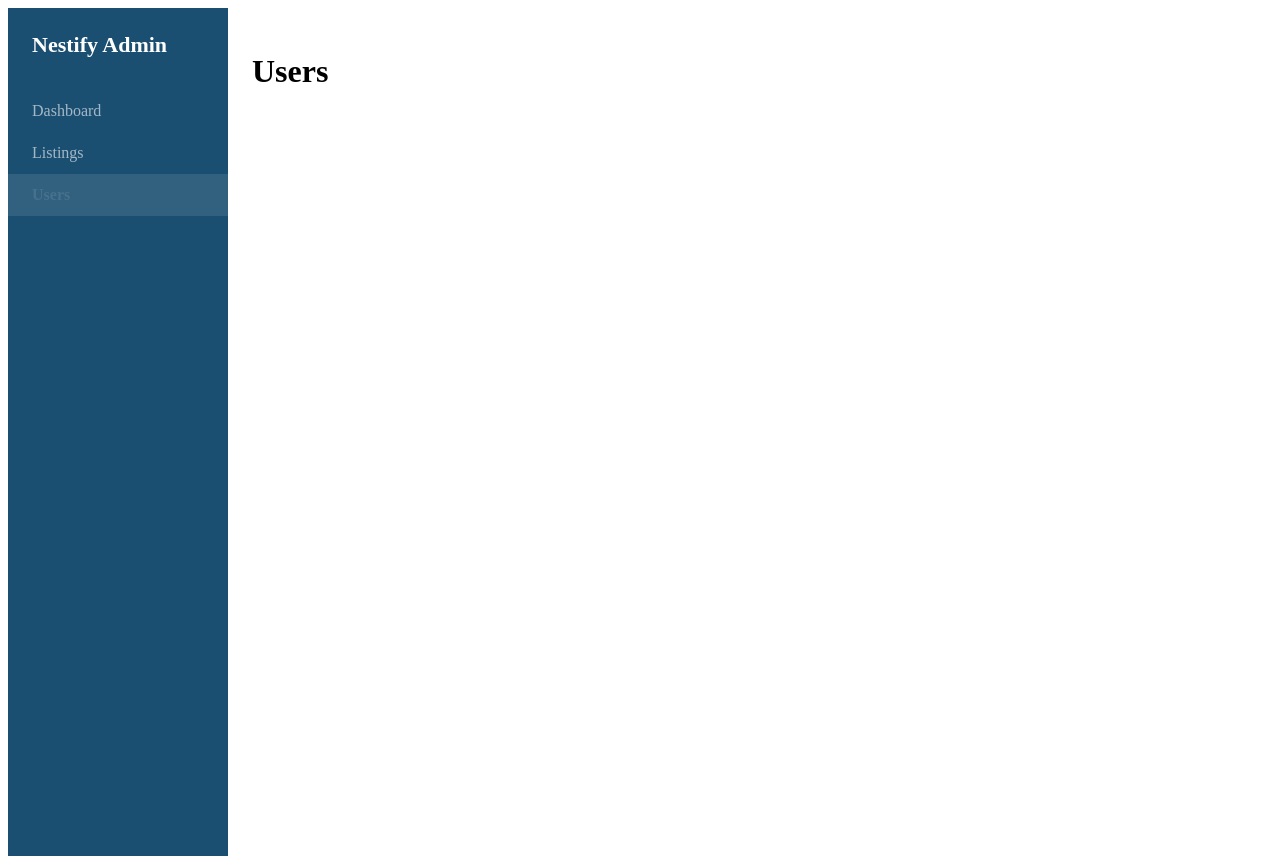
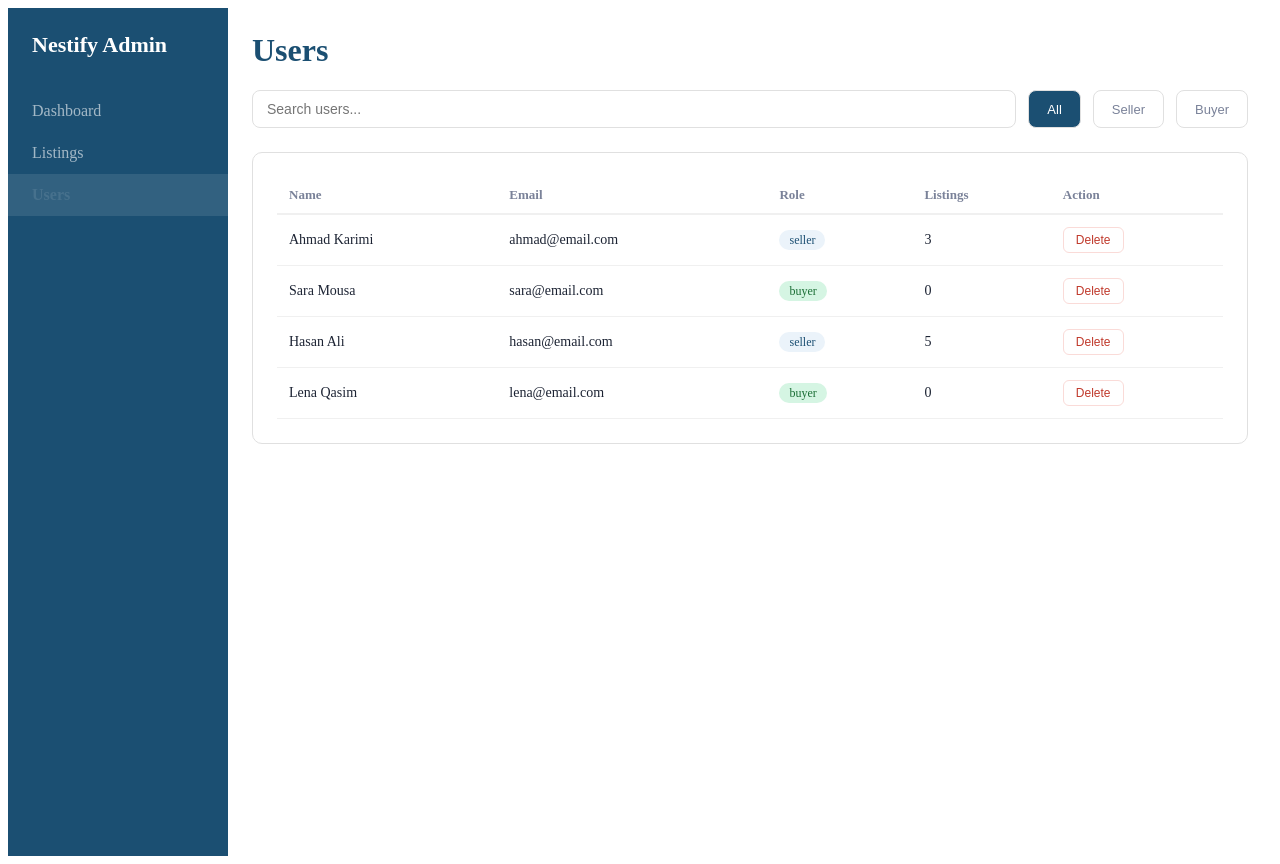
Before and after one commit to HasanAlii73/nestify-admin, a React (Vite) app: page /users in a window 1280 px wide. Built offline with nearby package versions, Linux system fonts and the light colour scheme.

Commit message:
users page with search and role filter

```diff
--- a/src/pages/Listings.jsx
+++ b/src/pages/Listings.jsx
@@ -6,6 +6,7 @@ function Listings() {
     const [statusFilter, setStatusFilter] = useState('all');
     const [listingsList, setListingsList] = useState(listings);
 
+    // Delete listing by id
     const handleDelete = (id) => {
         setListingsList(listingsList.filter((listing) => listing.id !== id));
     };
--- a/src/pages/Users.jsx
+++ b/src/pages/Users.jsx
@@ -1,4 +1,143 @@
+import { useState } from "react";
+import { users } from "../data/mockData";
+
 function Users() {
-    return <h1>Users</h1>
+  const [searchTerm, setSearchTerm] = useState("");
+  const [roleFilter, setRoleFilter] = useState("all");
+
+  // run filters before rendering
+  const filtered = users
+    .filter((user) => {
+      if (roleFilter === "all") return true;
+      return user.role === roleFilter;
+    })
+    .filter((user) => {
+      return user.name.toLowerCase().includes(searchTerm.toLowerCase());
+    });
+
+  return (
+    <div>
+      <h1 style={{ marginTop: 0, color: "#1B4F72" }}>Users</h1>
+
+      {/* Search Bar */}
+      <div style={{ display: "flex", gap: "12px", marginBottom: "24px" }}>
+        <input
+          type="text"
+          placeholder="Search users..."
+          value={searchTerm}
+          onChange={(e) => setSearchTerm(e.target.value)}
+          style={{
+            flex: 1,
+            padding: "10px 14px",
+            border: "1px solid #e0e0e0",
+            borderRadius: "8px",
+            fontSize: "14px",
+            outline: "none",
+          }}
+        />
+
+        {/* Filter btns */}
+        {["all", "seller", "buyer"].map((s) => (
+          <button
+            key={s}
+            onClick={() => setRoleFilter(s)}
+            style={{
+              borderRadius: "8px",
+              border: "1px solid #e0e0e0",
+              padding: "10px 18px",
+              background: roleFilter === s ? "#1B4F72" : "#fff",
+              color: roleFilter === s ? "#fff" : "#7A8299",
+              fontWeight: "500",
+              fontSize: "13px",
+              cursor: "pointer",
+            }}
+          >
+            {s.charAt(0).toUpperCase() + s.slice(1)}
+          </button>
+        ))}
+      </div>
+
+      {/* Table */}
+      <div
+        style={{
+          background: "#fff",
+          border: "1px solid #e0e0e0",
+          borderRadius: "10px",
+          padding: "24px",
+        }}
+      >
+        {/* Empty State */}
+        {filtered.length === 0 && (
+          <p
+            style={{ textAlign: "center", color: "#7A8299", fontSize: "14px" }}
+          >
+            No Users matches your search.
+          </p>
+        )}
+        {filtered.length > 0 && (
+          <table style={{ width: "100%", borderCollapse: "collapse" }}>
+            <thead>
+              <tr
+                style={{ borderBottom: "2px solid #f0f0f0", textAlign: "left" }}
+              >
+                <th style={thStyle}>Name</th>
+                <th style={thStyle}>Email</th>
+                <th style={thStyle}>Role</th>
+                <th style={thStyle}>Listings</th>
+                <th style={thStyle}>Action</th>
+              </tr>
+            </thead>
+
+            <tbody>
+              {filtered.map((user) => (
+                <tr key={user.id} style={{ borderBottom: "1px solid #f0f0f0" }}>
+                  <td style={tdStyle}>{user.name}</td>
+                  <td style={tdStyle}>{user.email}</td>
+                  <td style={tdStyle}>
+                    <span
+                      style={{
+                        background:
+                          user.role === "seller" ? "#EBF3FA" : "#D5F5E3",
+                        color: user.role === "seller" ? "#1B4F72" : "#1A6E35",
+                        padding: "3px 10px",
+                        borderRadius: "20px",
+                        fontSize: "12px",
+                        fontWeight: "500",
+                      }}
+                    >
+                      {user.role}
+                    </span>
+                  </td>
+                  <td style={tdStyle}>{user.listings}</td>
+                  <td style={tdStyle}>
+                    <button
+                      style={{
+                        background: "none",
+                        border: "1px solid #FADBD8",
+                        color: "#C0392B",
+                        padding: "5px 12px",
+                        borderRadius: "6px",
+                        fontSize: "12px",
+                        cursor: "pointer",
+                      }}
+                    >
+                      Delete
+                    </button>
+                  </td>
+                </tr>
+              ))}
+            </tbody>
+          </table>
+        )}
+      </div>
+    </div>
+  );
 }
+const thStyle = {
+  padding: "10px 12px",
+  color: "#7A8299",
+  fontSize: "13px",
+  fontWeight: "600",
+};
+const tdStyle = { padding: "12px", fontSize: "14px", color: "#1C2333" };
 export default Users;
```
